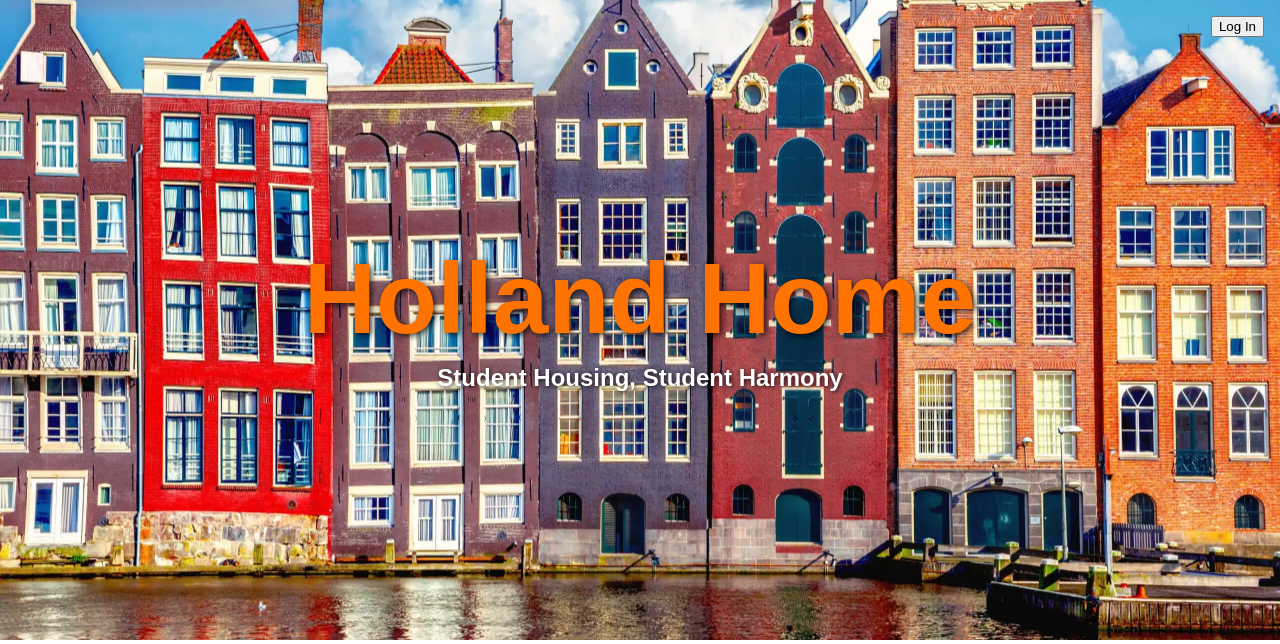
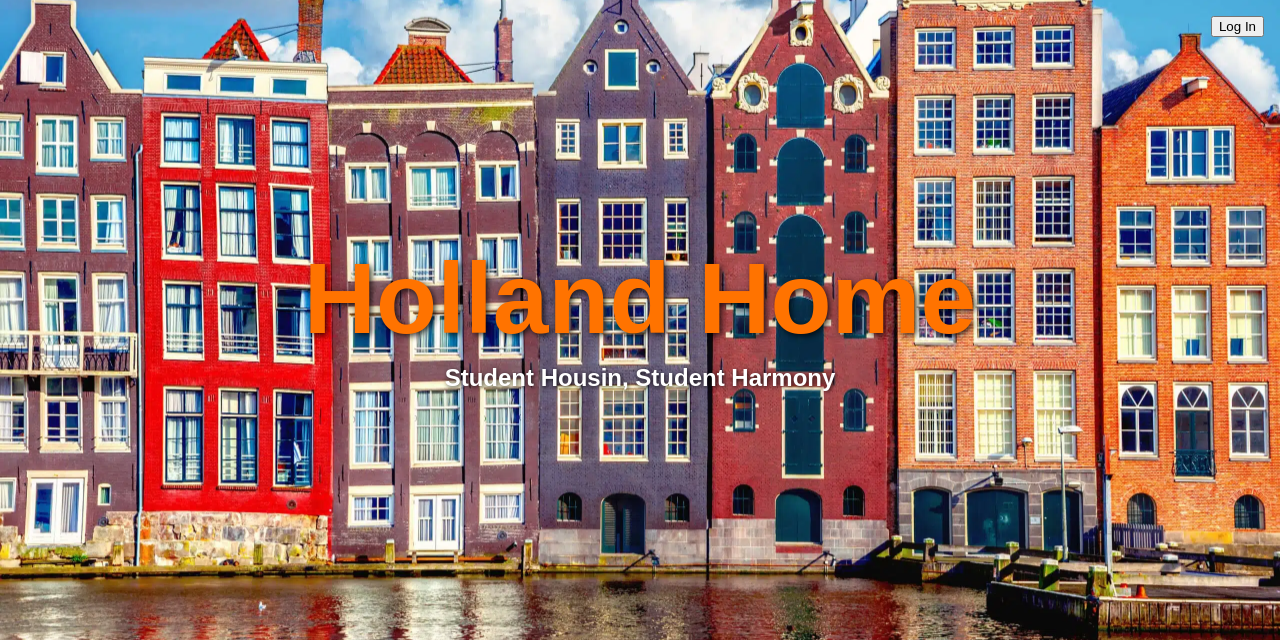
Before and after one commit to zaysea123/Holland_Home, a Django app: page / in a window 1280 px wide. Shown: the top 644 px of the page. Run offline with Django 5.2, Linux system fonts and the light colour scheme.

Commit message:
Removed a letter

```diff
--- a/Holland_Home/page/templates/page/welcome.html
+++ b/Holland_Home/page/templates/page/welcome.html
@@ -11,7 +11,7 @@
 <body>
 <header class="header">
     <div class="site-title">Holland Home</div>
-    <h1>Student Housing, Student Harmony</h1>
+    <h1>Student Housin, Student Harmony</h1>
 </header>
 
 <div class="top-right">
```
